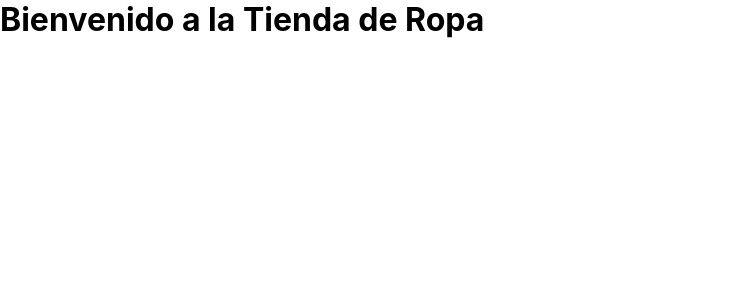
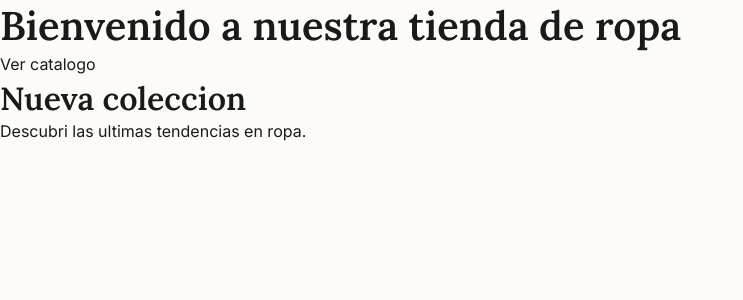
Before and after one commit to RodrigoNaray/sistema-pedidos-ropa, a Next.js app in the folder frontend/: page / in a window 1280 px wide. Shown: the top 300 px of the page, without its empty margins (0-743 px from the left). Built offline with nearby package versions, Linux system fonts and the light colour scheme.

Commit message:
feat(frontend): crear estructura base (globals, layout, home, catalogo)

```diff
--- a/frontend/src/app/globals.css
+++ b/frontend/src/app/globals.css
@@ -1,9 +1,124 @@
-* {
+/* ============================================
+   GLOBAL CSS - Editoria Minimalista Design System
+   ============================================ */
+
+/* --- Variables CSS (Theme Tokens) --- */
+:root {
+  /* Colores */
+  --color-bg-primary: #FDFBF7;
+  --color-bg-secondary: #F5F2EB;
+  --color-bg-tertiary: #EDEAE3;
+  --color-text-primary: #1A1A1A;
+  --color-text-secondary: #4A4A4A;
+  --color-text-muted: #8A8A8A;
+  --color-accent-green: #4A5D4E;
+  --color-accent-terracotta: #C17A5C;
+  --color-border: #E0DDD5;
+  --color-border-hover: #C17A5C;
+  --color-success: #4A5D4E;
+  --color-warning: #C17A5C;
+  --color-error: #B84A3A;
+
+  /* Espaciado */
+  --space-xs: 4px;
+  --space-sm: 8px;
+  --space-md: 16px;
+  --space-lg: 24px;
+  --space-xl: 32px;
+  --space-2xl: 48px;
+
+  /* Tipografia */
+  --font-heading: 'Lora', serif;
+  --font-body: 'Inter', sans-serif;
+  --font-size-xs: 0.75rem;   /* 12px */
+  --font-size-sm: 0.875rem;  /* 14px */
+  --font-size-md: 1rem;      /* 16px */
+  --font-size-lg: 1.25rem;   /* 20px */
+  --font-size-xl: 1.5rem;    /* 24px */
+  --font-size-2xl: 2rem;     /* 32px */
+  --font-size-3xl: 2.5rem;   /* 40px */
+
+  /* Otros */
+  --border-radius-sm: 2px;
+  --border-radius: 4px;
+}
+
+/* --- Reset CSS --- */
+*,
+*::before,
+*::after {
   margin: 0;
   padding: 0;
   box-sizing: border-box;
 }
 
+html {
+  font-size: 16px;
+  -webkit-text-size-adjust: 100%;
+}
+
 body {
-  font-family: -apple-system, BlinkMacSystemFont, 'Segoe UI', Roboto, Oxygen, Ubuntu, Cantarell, sans-serif;
+  font-family: var(--font-body);
+  font-weight: 400;
+  color: var(--color-text-primary);
+  background-color: var(--color-bg-primary);
+  line-height: 1.6;
+  -webkit-font-smoothing: antialiased;
+  -moz-osx-font-smoothing: grayscale;
 }
+
+/* --- Tipografia --- */
+h1, h2, h3, h4 {
+  font-family: var(--font-heading);
+  font-weight: 600;
+  color: var(--color-text-primary);
+  line-height: 1.3;
+}
+
+h1 { font-size: var(--font-size-3xl); }
+h2 { font-size: var(--font-size-2xl); }
+h3 { font-size: var(--font-size-xl); }
+h4 { font-size: var(--font-size-lg); }
+
+p {
+  font-family: var(--font-body);
+  font-weight: 400;
+  line-height: 1.6;
+}
+
+a {
+  color: inherit;
+  text-decoration: none;
+}
+
+/* --- Utilidades --- */
+.sr-only {
+  position: absolute;
+  width: 1px;
+  height: 1px;
+  padding: 0;
+  margin: -1px;
+  overflow: hidden;
+  clip: rect(0, 0, 0, 0);
+  white-space: nowrap;
+  border-width: 0;
+}
+
+/* --- Responsive (Mobile-First) --- */
+@media (min-width: 640px) {
+  :root {
+    --space-2xl: 64px;
+  }
+}
+
+@media (min-width: 768px) {
+  :root {
+    --space-2xl: 80px;
+  }
+}
+
+@media (min-width: 1024px) {
+  :root {
+    --space-2xl: 96px;
+  }
+}
--- a/frontend/src/app/layout.tsx
+++ b/frontend/src/app/layout.tsx
@@ -1,9 +1,27 @@
 import type { Metadata } from 'next';
+import { Lora, Inter } from 'next/font/google';
 import './globals.css';
 
+const lora = Lora({
+  subsets: ['latin'],
+  weight: ['400', '600'],
+  display: 'swap',
+  variable: '--font-heading',
+});
+
+const inter = Inter({
+  subsets: ['latin'],
+  weight: ['400', '500'],
+  display: 'swap',
+  variable: '--font-body',
+});
+
 export const metadata: Metadata = {
-  title: 'E-commerce - Tienda de Ropa',
-  description: 'Tienda de ropa online',
+  title: {
+    default: 'Tienda de Ropa',
+    template: '%s | Tienda de Ropa',
+  },
+  description: 'Explora nuestra coleccion de ropa con estilo y calidad. Pedidos faciles por transferencia bancaria.',
 };
 
 export default function RootLayout({
@@ -12,7 +30,7 @@ export default function RootLayout({
   children: React.ReactNode;
 }) {
   return (
-    <html lang="es">
+    <html lang="es" className={`${lora.variable} ${inter.variable}`}>
       <body>{children}</body>
     </html>
   );
--- a/frontend/src/app/page.tsx
+++ b/frontend/src/app/page.tsx
@@ -1,7 +1,17 @@
-export default function Home() {
+export default function HomePage() {
   return (
     <main>
-      <h1>Bienvenido a la Tienda de Ropa</h1>
+      <header>
+        <h1>Bienvenido a nuestra tienda de ropa</h1>
+        <nav>
+          <a href="/productos">Ver catalogo</a>
+        </nav>
+      </header>
+
+      <section>
+        <h2>Nueva coleccion</h2>
+        <p>Descubri las ultimas tendencias en ropa.</p>
+      </section>
     </main>
   );
 }
```
Also changed, not shown: frontend/src/app/productos/page.tsx (added, +15 -0 lines).
